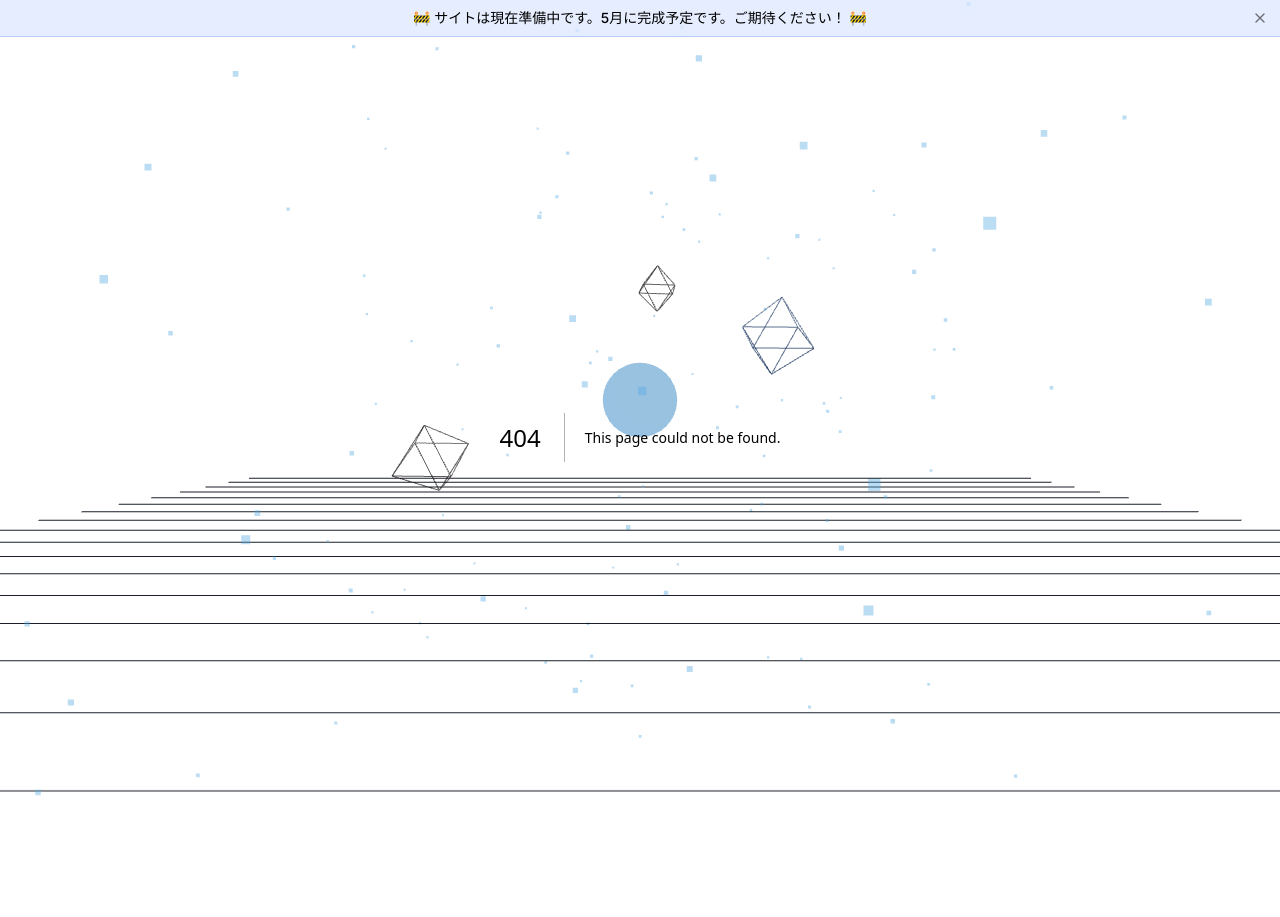
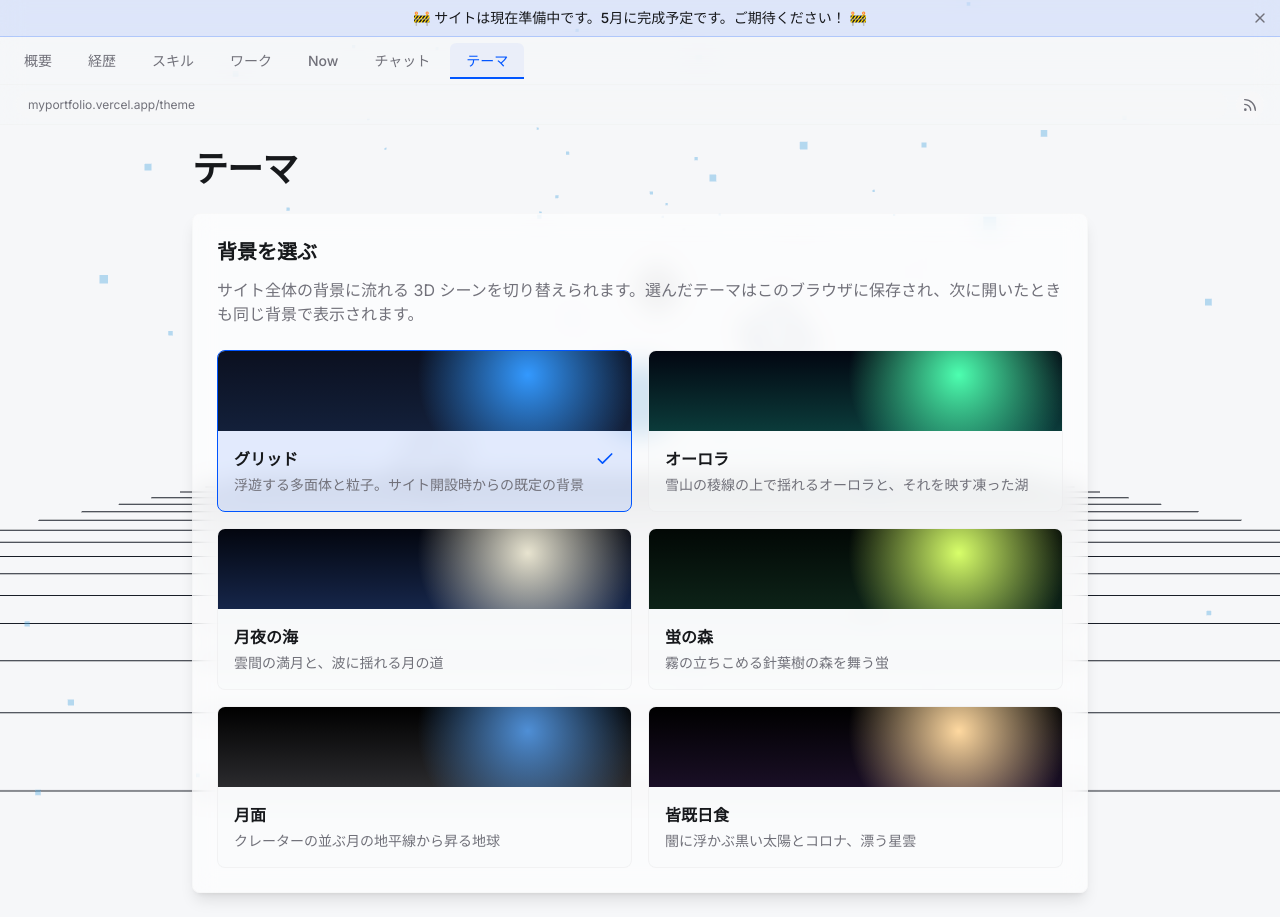
Before and after one commit to reeschan/my-portfolio-second, a Next.js app: page /theme in a window 1280 px wide. Before the commit this address had no page. Before the commit the page ends 837 px from the top, so only its background shows below. Built offline with nearby package versions, Linux system fonts and the light colour scheme.

Commit message:
feat: /theme に背景テーマの選択画面を追加
Co-Authored-By: Claude Opus 5.5 <noreply@anthropic.com>
Claude-Session: https://claude.ai/code/session_01SVaQhsXxzMHNCHQxKSC9nZ

```diff
--- /dev/null
+++ b/app/theme/page.tsx
@@ -0,0 +1,22 @@
+import type { Metadata } from "next"
+import { Section } from "@/components/common"
+import { PageTemplate } from "@/components/layout/page-template"
+import { ThemePicker } from "@/components/features/theme/theme-picker"
+
+export const metadata: Metadata = {
+  title: "テーマ | Ryuki Tobita's Portfolio",
+  description: "背景の 3D シーンを選べます",
+}
+
+export default function ThemePage() {
+  return (
+    <PageTemplate title="テーマ">
+      <Section title="背景を選ぶ">
+        <p className="mb-6 text-muted-foreground">
+          サイト全体の背景に流れる 3D シーンを切り替えられます。選んだテーマはこのブラウザに保存され、次に開いたときも同じ背景で表示されます。
+        </p>
+        <ThemePicker />
+      </Section>
+    </PageTemplate>
+  )
+}
--- /dev/null
+++ b/components/features/theme/theme-picker.tsx
@@ -0,0 +1,68 @@
+"use client"
+
+import { useSyncExternalStore } from "react"
+import { Check } from "lucide-react"
+import { cn } from "@/lib/utils"
+import {
+  backgroundThemes,
+  getBackgroundThemeId,
+  getServerBackgroundThemeId,
+  isBackgroundThemeId,
+  setBackgroundThemeId,
+  subscribeBackgroundTheme,
+} from "@/lib/background-theme"
+
+// 3D 背景のテーマを選ぶラジオボタンの一覧。選んだ瞬間に全ページの背景が切り替わる
+export function ThemePicker() {
+  const selected = useSyncExternalStore(subscribeBackgroundTheme, getBackgroundThemeId, getServerBackgroundThemeId)
+
+  return (
+    <fieldset>
+      <legend className="sr-only">背景のテーマ</legend>
+      <div className="grid gap-4 sm:grid-cols-2">
+        {backgroundThemes.map((theme) => {
+          const isSelected = theme.id === selected
+          return (
+            <label
+              key={theme.id}
+              className={cn(
+                "group relative flex cursor-pointer flex-col overflow-hidden rounded-lg border transition-colors",
+                "has-[:focus-visible]:ring-2 has-[:focus-visible]:ring-ring",
+                isSelected ? "border-primary bg-primary/10" : "border-border/40 bg-background/30 hover:border-primary/50",
+              )}
+            >
+              <input
+                type="radio"
+                name="background-theme"
+                value={theme.id}
+                checked={isSelected}
+                onChange={(e) => {
+                  if (isBackgroundThemeId(e.target.value)) setBackgroundThemeId(e.target.value)
+                }}
+                aria-describedby={`theme-${theme.id}-description`}
+                className="sr-only"
+              />
+              {/* three.js の描画を待たずに雰囲気が分かるよう、テーマの代表色で見本を塗る (色は lib/background-theme.ts) */}
+              <span
+                aria-hidden
+                className="block h-20 w-full"
+                style={{
+                  background: `radial-gradient(circle at 75% 30%, ${theme.swatch[2]} 0%, transparent 35%), linear-gradient(180deg, ${theme.swatch[0]} 0%, ${theme.swatch[1]} 100%)`,
+                }}
+              />
+              <span className="flex items-start justify-between gap-2 p-4">
+                <span>
+                  <span className="block font-semibold">{theme.label}</span>
+                  <span id={`theme-${theme.id}-description`} className="mt-1 block text-sm text-muted-foreground">
+                    {theme.description}
+                  </span>
+                </span>
+                {isSelected && <Check aria-hidden className="mt-0.5 size-5 shrink-0 text-primary" />}
+              </span>
+            </label>
+          )
+        })}
+      </div>
+    </fieldset>
+  )
+}
```
